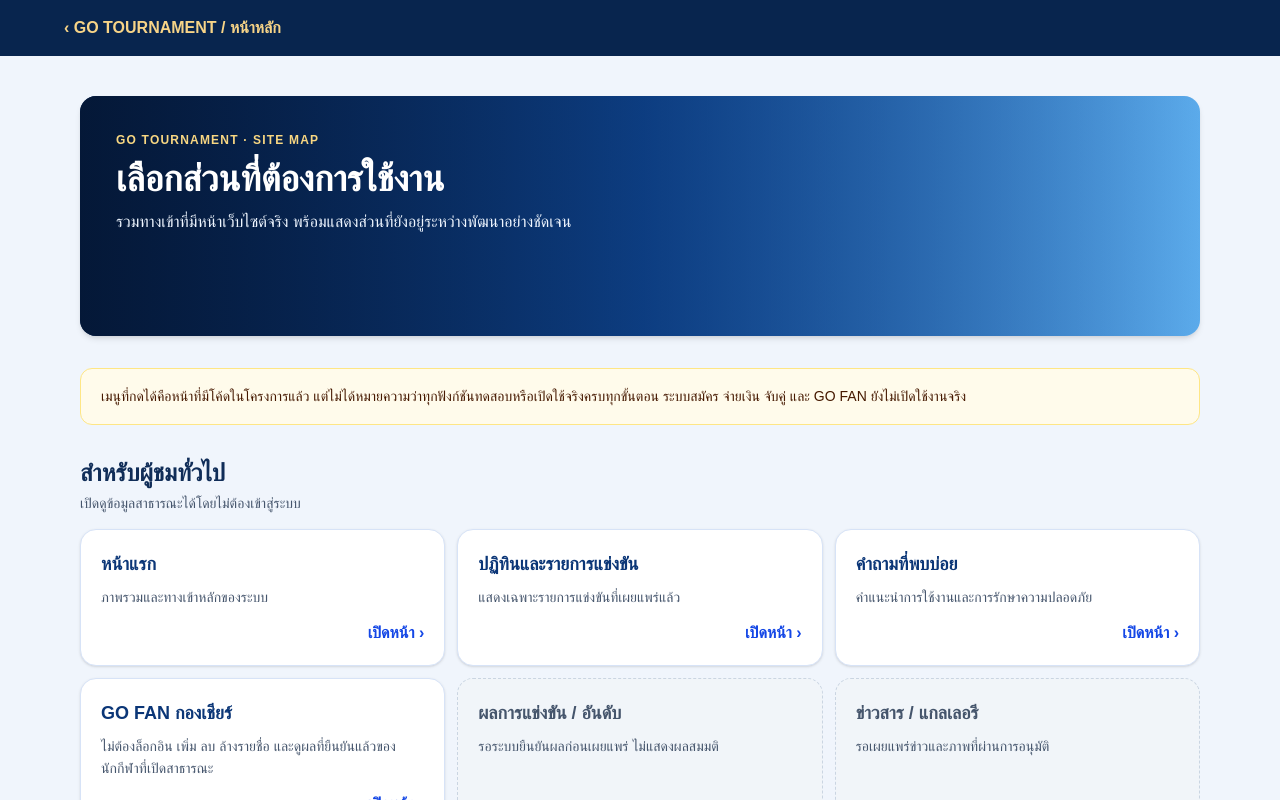
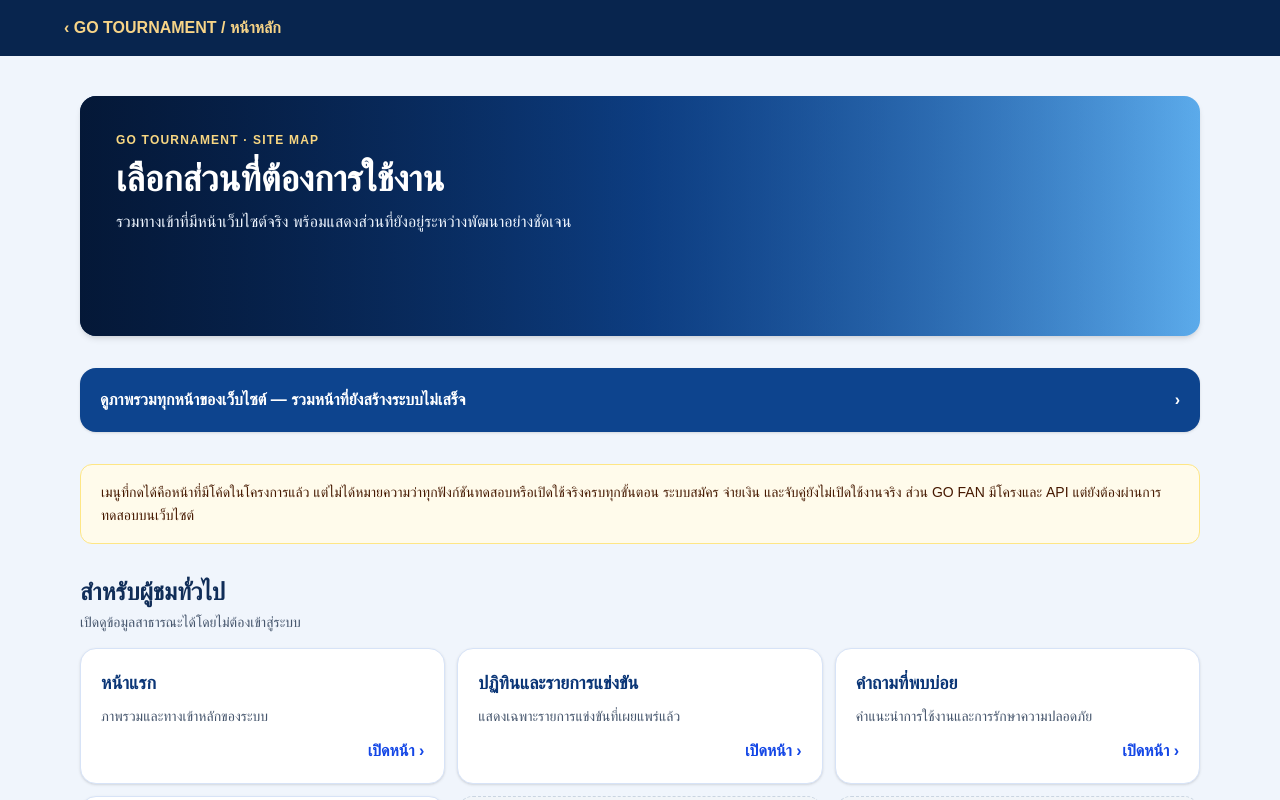
Before and after one commit to sawitree2168-sys/go-competition, a Next.js app: page /site-map in a window 1280 px wide. Shown: the top 800 px of the page. Built offline with nearby package versions, Linux system fonts and the light colour scheme; no server answers.

Commit message:
feat: site map links complete all-pages site overview

```diff
--- a/app/site-map/page.tsx
+++ b/app/site-map/page.tsx
@@ -32,7 +32,8 @@ export default function SiteMap(){
   <header className="bg-[#08254e] px-5 py-4"><div className="mx-auto max-w-6xl"><Link href="/" className="font-bold text-[#f7d487]">‹ GO TOURNAMENT / หน้าหลัก</Link></div></header>
   <div className="mx-auto max-w-6xl space-y-8 px-4 py-7 sm:py-10">
    <SiteSectionBanner slot="home" eyebrow="GO TOURNAMENT · SITE MAP" title="เลือกส่วนที่ต้องการใช้งาน" description="รวมทางเข้าที่มีหน้าเว็บไซต์จริง พร้อมแสดงส่วนที่ยังอยู่ระหว่างพัฒนาอย่างชัดเจน"/>
-   <div role="note" className="rounded-xl border border-amber-200 bg-amber-50 px-5 py-4 text-sm leading-relaxed text-amber-950">เมนูที่กดได้คือหน้าที่มีโค้ดในโครงการแล้ว แต่ไม่ได้หมายความว่าทุกฟังก์ชันทดสอบหรือเปิดใช้จริงครบทุกขั้นตอน ระบบสมัคร จ่ายเงิน จับคู่ และ GO FAN ยังไม่เปิดใช้งานจริง</div>
+   <Link href="/overview" className="flex min-h-16 items-center justify-between rounded-2xl bg-[#0d448e] px-5 py-4 font-black text-white shadow-sm">ดูภาพรวมทุกหน้าของเว็บไซต์ — รวมหน้าที่ยังสร้างระบบไม่เสร็จ <span aria-hidden="true">›</span></Link>
+   <div role="note" className="rounded-xl border border-amber-200 bg-amber-50 px-5 py-4 text-sm leading-relaxed text-amber-950">เมนูที่กดได้คือหน้าที่มีโค้ดในโครงการแล้ว แต่ไม่ได้หมายความว่าทุกฟังก์ชันทดสอบหรือเปิดใช้จริงครบทุกขั้นตอน ระบบสมัคร จ่ายเงิน และจับคู่ยังไม่เปิดใช้งานจริง ส่วน GO FAN มีโครงและ API แต่ยังต้องผ่านการทดสอบบนเว็บไซต์</div>
    {groups.map(g=><section key={g.title} aria-label={g.title} className="space-y-4">
     <div><h2 className="text-2xl font-black">{g.title}</h2><p className="mt-1 text-sm text-slate-600">{g.detail}</p></div>
     <div className="grid gap-3 sm:grid-cols-2 lg:grid-cols-3">{g.items.map(item=>item.href?
```
